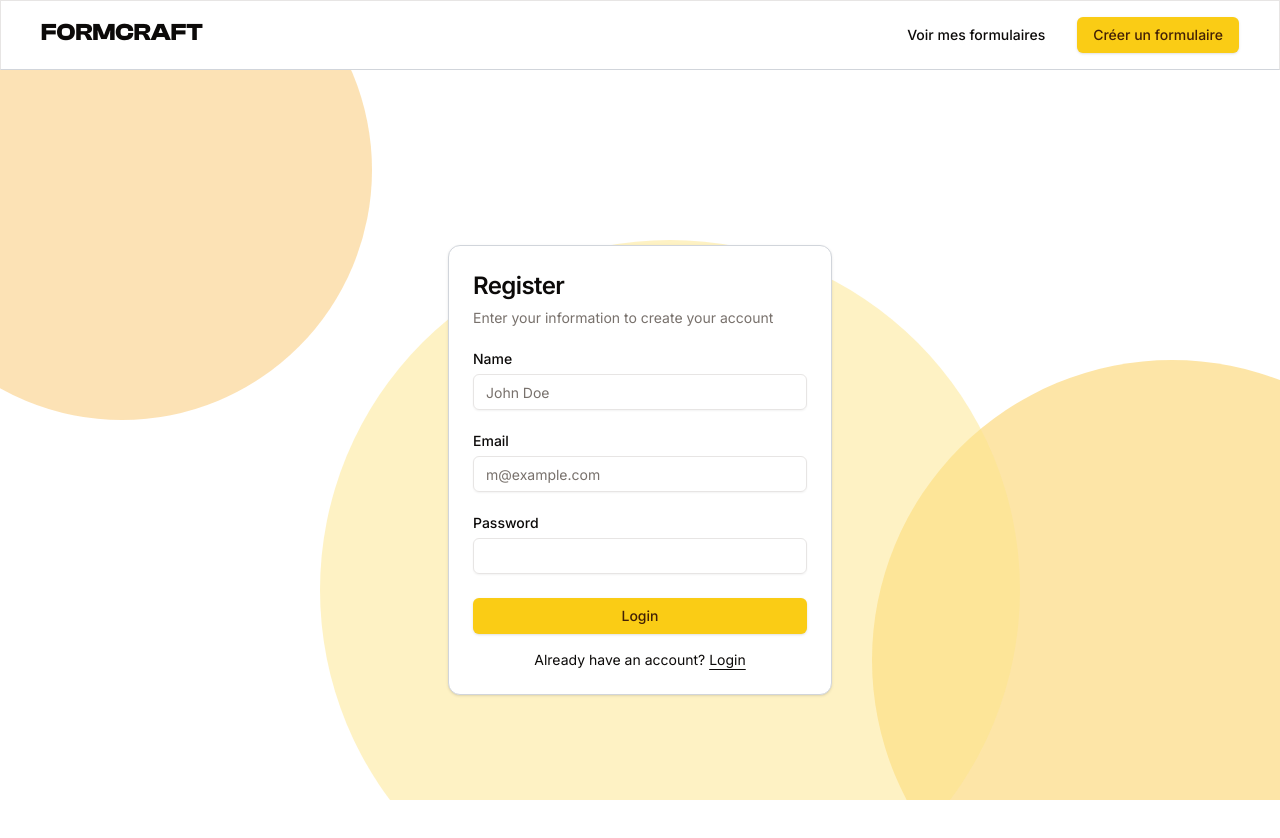
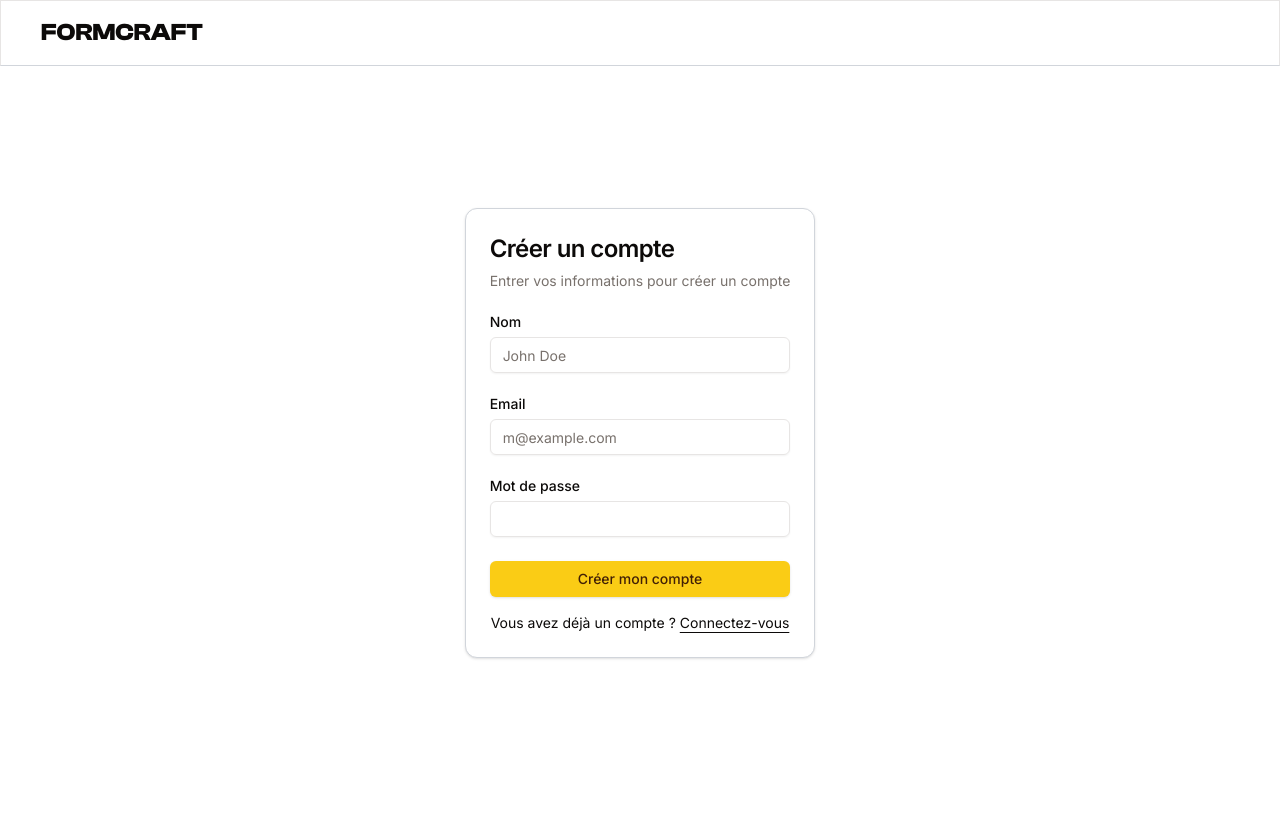
Before and after one commit to ThomasPIET/formcraft, a Next.js app: page /register in a window 1280 px wide. Shown: the top 838 px of the page. After the commit the page ends 800 px from the top, so only its background shows below. Built offline with nearby package versions, Linux system fonts and the light colour scheme.

Commit message:
add user creation and check if mail is already in the database. also crypt the pwd

```diff
--- a/app/layout.js
+++ b/app/layout.js
@@ -1,11 +1,9 @@
+import { Inter } from "next/font/google";
 import "./globals.css";
-import { Toaster } from "@/components/ui/toaster";
-import { Inter } from "next/font/google";
-
-import Header from "@/components/header";
+import Layout from "@/components/Layout";
 
 export const metadata = {
-  title: "Create Next App",
+  title: "Formcraft",
   description: "Generated by create next app",
 };
 
@@ -17,21 +15,8 @@ const inter = Inter({
 export default function RootLayout({ children }) {
   return (
     <html lang="en" className={inter.className}>
-      <head>
-        <title>Formcraft</title>
-      </head>
       <body>
-        <Header />
-        <Toaster />
-        <main>
-          <div className="pointer-events-none fixed inset-0 -z-10 overflow-hidden">
-            <div className="absolute bg-[#F59E0B] rounded-full h-[500px] w-[500px] top-[-10%] left-[-10%] opacity-30" />
-            <div className="absolute bg-[#FBBF24] rounded-full h-[600px] w-[600px] bottom-[-20%] right-[-15%] opacity-40" />
-            <div className="absolute bg-[#FDE68A] rounded-full h-[700px] w-[700px] top-[30%] left-[25%] opacity-50" />
-          </div>
-
-          {children}
-        </main>
+        <Layout>{children}</Layout>
       </body>
     </html>
   );
--- a/app/login/page.jsx
+++ b/app/login/page.jsx
@@ -2,9 +2,16 @@ import { LoginForm } from "@/components/login-form";
 
 export default function LoginPage() {
   return (
-    <div className="flex min-h-svh w-full items-center justify-center p-6 md:p-10">
-      <div className="w-full max-w-sm">
-        <LoginForm />
+    <div className="flex flex-col min-h-screen">
+      <header className="py-4 border-b-gray-300 bg-white border w-full top-0 z-50">
+        <div className="mx-10 flex justify-between">
+          <p className="text-2xl font-cdbold">FORMCRAFT</p>
+        </div>
+      </header>
+      <div className="flex flex-1 w-full items-center justify-center p-6 md:p-10">
+        <div className="w-full max-w-sm">
+          <LoginForm />
+        </div>
       </div>
     </div>
   );
--- a/app/register/page.jsx
+++ b/app/register/page.jsx
@@ -1,10 +1,16 @@
 import { RegisterForm } from "@/components/register-form";
+import { register } from "@/lib/user-services";
 
 export default function RegisterPage() {
   return (
-    <div className="flex min-h-svh w-full items-center justify-center p-6 md:p-10   ">
-      <div className="w-full max-w-sm ">
-        <RegisterForm />
+    <div className="flex flex-col min-h-screen">
+      <header className="py-4 border-b-gray-300 bg-white border w-full top-0 z-50">
+        <div className="mx-10 flex justify-between">
+          <p className="text-2xl font-cdbold">FORMCRAFT</p>
+        </div>
+      </header>
+      <div className="flex flex-1 w-full items-center justify-center p-6 md:p-10">
+        <RegisterForm registerAction={register} />
       </div>
     </div>
   );
--- /dev/null
+++ b/components/layout.js
@@ -0,0 +1,30 @@
+"use client";
+
+import { Toaster } from "@/components/ui/toaster";
+import Header from "@/components/header";
+import { usePathname } from "next/navigation";
+
+export default function Layout({ children }) {
+  const pathname = usePathname();
+  const noLayoutPages = ["/login", "/register"];
+
+  if (noLayoutPages.includes(pathname)) {
+    return <>{children}</>;
+  }
+
+  return (
+    <>
+      <Header />
+      <Toaster />
+      <main>
+        <div className="pointer-events-none fixed inset-0 -z-10 overflow-hidden">
+          <div className="absolute bg-[#F59E0B] rounded-full h-[500px] w-[500px] top-[-10%] left-[-10%] opacity-30" />
+          <div className="absolute bg-[#FBBF24] rounded-full h-[600px] w-[600px] bottom-[-20%] right-[-15%] opacity-40" />
+          <div className="absolute bg-[#FDE68A] rounded-full h-[700px] w-[700px] top-[30%] left-[25%] opacity-50" />
+        </div>
+
+        {children}
+      </main>
+    </>
+  );
+}
--- a/components/login-form.jsx
+++ b/components/login-form.jsx
@@ -11,6 +11,15 @@ import { Input } from "@/components/ui/input";
 import { Label } from "@/components/ui/label";
 
 export function LoginForm({ className, ...props }) {
+  async function login(formData) {
+    "use server";
+
+    const email = formData.get("email");
+    const pwd = formData.get("password");
+
+    console.log(email, pwd);
+  }
+
   return (
     <div className={cn("flex flex-col gap-6", className)} {...props}>
       <Card>
@@ -21,13 +30,14 @@ export function LoginForm({ className, ...props }) {
           </CardDescription>
         </CardHeader>
         <CardContent>
-          <form>
+          <form action={login}>
             <div className="flex flex-col gap-6">
               <div className="grid gap-2">
                 <Label htmlFor="email">Email</Label>
                 <Input
                   id="email"
                   type="email"
+                  name="email"
                   placeholder="m@example.com"
                   required
                 />
@@ -36,7 +46,7 @@ export function LoginForm({ className, ...props }) {
                 <div className="flex items-center">
                   <Label htmlFor="password">Password</Label>
                 </div>
-                <Input id="password" type="password" required />
+                <Input id="password" name="password" type="password" required />
               </div>
               <Button type="submit" className="w-full">
                 Login
--- a/components/register-form.jsx
+++ b/components/register-form.jsx
@@ -1,3 +1,6 @@
+"use client";
+
+import { useState } from "react";
 import { cn } from "@/lib/utils";
 import { Button } from "@/components/ui/button";
 import {
@@ -10,27 +13,45 @@ import {
 import { Input } from "@/components/ui/input";
 import { Label } from "@/components/ui/label";
 
-export function RegisterForm({ className, ...props }) {
+export function RegisterForm({ registerAction, className, ...props }) {
+  const [errorMessage, setErrorMessage] = useState("");
+
   return (
     <div className={cn("flex flex-col gap-6", className)} {...props}>
       <Card>
         <CardHeader>
-          <CardTitle className="text-2xl">Register</CardTitle>
+          <CardTitle className="text-2xl">Créer un compte</CardTitle>
           <CardDescription>
-            Enter your information to create your account
+            Entrer vos informations pour créer un compte
           </CardDescription>
         </CardHeader>
         <CardContent>
-          <form>
+          <form
+            action={async (formData) => {
+              try {
+                await registerAction(formData);
+                setErrorMessage("");
+              } catch (error) {
+                setErrorMessage(error.message);
+              }
+            }}
+          >
             <div className="flex flex-col gap-6">
               <div className="grid gap-2">
-                <Label htmlFor="email">Name</Label>
-                <Input id="name" type="text" placeholder="John Doe" required />
+                <Label htmlFor="name">Nom</Label>
+                <Input
+                  id="name"
+                  name="name"
+                  type="text"
+                  placeholder="John Doe"
+                  required
+                />
               </div>
               <div className="grid gap-2">
                 <Label htmlFor="email">Email</Label>
                 <Input
                   id="email"
+                  name="email"
                   type="email"
                   placeholder="m@example.com"
                   required
@@ -38,21 +59,23 @@ export function RegisterForm({ className, ...props }) {
               </div>
               <div className="grid gap-2">
                 <div className="flex items-center">
-                  <Label htmlFor="password">Password</Label>
+                  <Label htmlFor="password">Mot de passe</Label>
                 </div>
-                <Input id="password" type="password" required />
+                <Input id="password" name="password" type="password" required />
               </div>
               <Button type="submit" className="w-full">
-                Login
+                Créer mon compte
               </Button>
             </div>
             <div className="mt-4 text-center text-sm">
-              Already have an account?{" "}
+              Vous avez déjà un compte ?{" "}
               <a href="/login" className="underline underline-offset-4">
-                Login
+                Connectez-vous
               </a>
             </div>
           </form>
+
+          {errorMessage && <p className="text-red-500 mt-2">{errorMessage}</p>}
         </CardContent>
       </Card>
     </div>
--- /dev/null
+++ b/lib/user-services.js
@@ -0,0 +1,71 @@
+import { db } from "@/lib/db";
+import bcrypt from "bcrypt";
+
+async function createUser(name, email, password) {
+  "use server";
+
+  const hashedPassword = await hashPassword(password);
+
+  const existingUser = await db.user.findUnique({
+    where: {
+      email: email,
+    },
+  });
+
+  if (existingUser) {
+    throw new Error(" ⚠️ Email already exists");
+  }
+
+  try {
+    await db.user.create({
+      data: {
+        name: name,
+        email: email,
+        password: hashedPassword,
+      },
+    });
+  } catch (error) {
+    console.error("Erreur lors de la création de l'utilisateur :", error);
+    throw new Error("Erreur dans la fonction createUser");
+  }
+
+  console.log("user created");
+}
+
+export async function register(formData) {
+  "use server";
+  try {
+    await createUser(
+      formData.get("name"),
+      formData.get("email"),
+      formData.get("password"),
+    );
+  } catch (error) {
+    console.error("Erreur lors de la création de l'utilisateur :", error);
+    throw error;
+  }
+}
+
+function hashPassword(password) {
+  return new Promise((resolve, reject) => {
+    bcrypt.hash(password, 10, function (err, hash) {
+      if (err) {
+        reject(err);
+      }
+      resolve(hash);
+    });
+  });
+}
+
+async function checkPassword(password, hashedPassword) {
+  try {
+    return await bcrypt.compare(password, hashedPassword); // true or false
+  } catch (err) {
+    console.error("Erreur lors de la vérification du mot de passe:", err);
+    throw err;
+  }
+}
+export { createUser };
+
+//ajouter JWT pour la connexion
+//ajouter bcrypt pour crypter le mot de passe
--- a/package.json
+++ b/package.json
@@ -16,6 +16,7 @@
     "@radix-ui/react-slot": "^1.1.1",
     "@radix-ui/react-toast": "^1.2.4",
     "@tanstack/react-table": "^8.20.6",
+    "bcrypt": "^5.1.1",
     "class-variance-authority": "^0.7.1",
     "clsx": "^2.1.1",
     "lucide-react": "^0.469.0",
```
Also changed, not shown: 1 other file (tests, documents, lock files or other folders).
